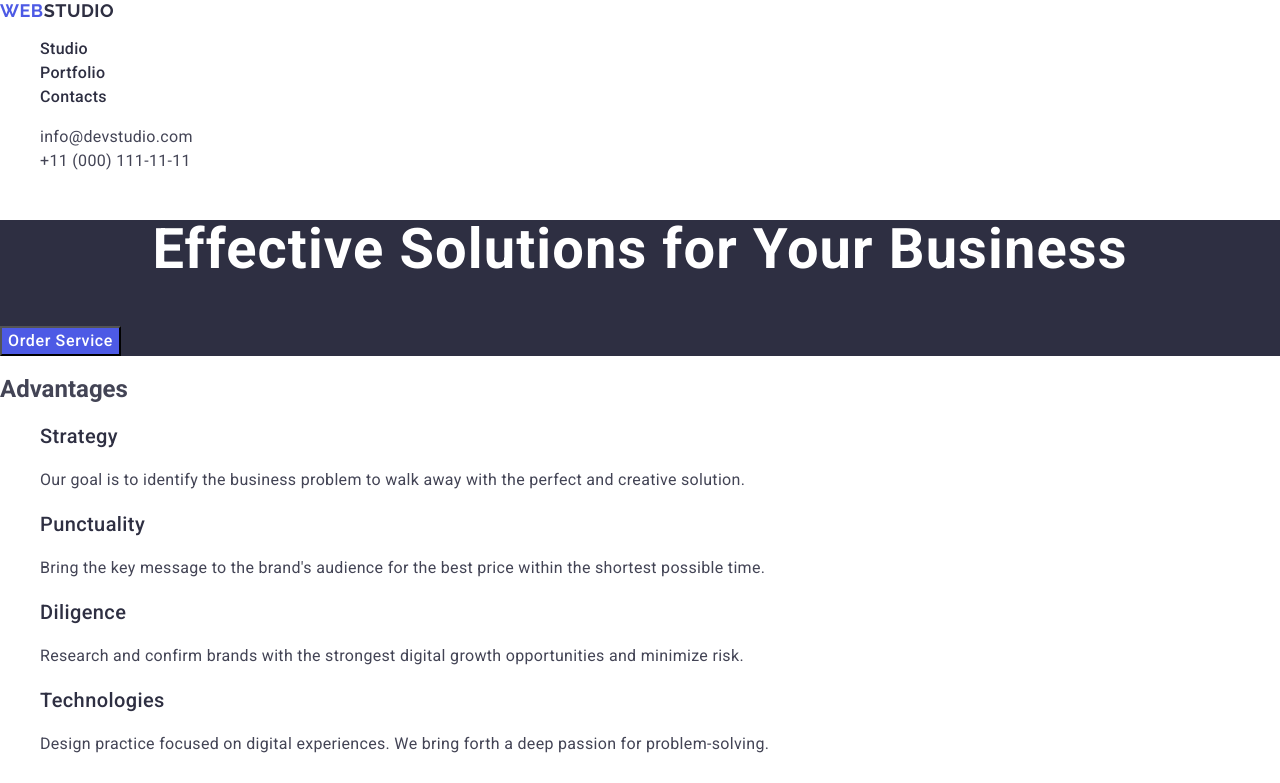
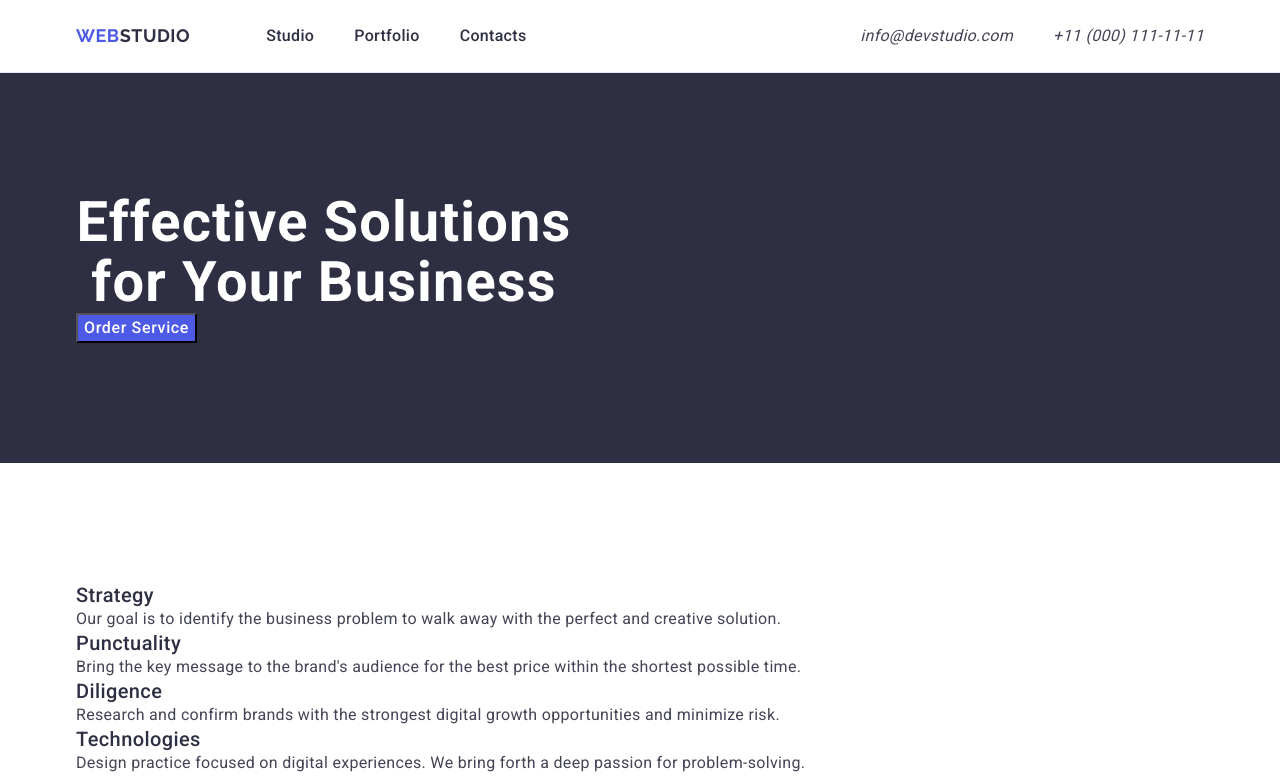
Before and after one commit to ponomarenko404-lang/goit-markup-hw-03, a plain HTML site: page index.html in a window 1280 px wide. Shown: the top 783 px of the page. Drawn offline with nearby package versions, Linux system fonts and the light colour scheme.

Commit message:
add initial files

```diff
--- a/css/styles.css
+++ b/css/styles.css
@@ -1,5 +1,8 @@
+/*============
+general styles
+=============*/
 body {
-     font-family: "Roboto",sans-serif;
+  font-family: 'Roboto', sans-serif;
   color: #434455;
   background-color: #fff;
 }
@@ -9,23 +12,111 @@ a {
 ul {
   list-style-type: none;
 }
+.container {
+  max-width: 1158px;
+  padding: 0 15px;
+  margin: 0 auto;
+}
+h1,
+h2,
+h3,
+p {
+  margin-top: 0;
+  margin-bottom: 0;
+}
+ul {
+  margin-top: 0;
+  margin-bottom: 0;
+  padding-left: 0;
+}
+img {
+  display: block;
+}
+
+.section {
+  padding-top: 120px;
+  padding-bottom: 120px;
+}
+.visually-hidden {
+  position: absolute;
+  width: 1px;
+  height: 1px;
+  margin: -1px;
+  border: 0;
+  padding: 0;
+  white-space: nowrap;
+  clip-path: inset(100%);
+  clip: rect(0 0 0 0);
+  overflow: hidden;
+}
+
+/*============
+header section
+=============*/
+
+.site-header {
+  border-bottom: 1px solid #e7e9fc;
+}
+
+.header-container {
+  display: flex;
+  align-items: center;
+  justify-content: space-between;
+  max-width: 1158px;
+  margin: 0 auto;
+  padding: 0 15px;
+}
+
+.site-navigate {
+  display: flex;
+  align-items: center;
+  flex-direction: row;
+}
+.nav-list,
+.contact-list {
+  display: flex;
+  flex-direction: row;
+  gap: 40px;
+}
 .logo {
-    font-family: "Raleway", sans-serif;
+  display: inline-block;
+  font-family: 'Raleway', sans-serif;
   font-size: 18px;
   line-height: 1.17;
   color: #4d5ae5;
   font-weight: 700;
   letter-spacing: 0.03em;
   text-transform: uppercase;
+  text-decoration: none;
+  vertical-align: middle;
+}
+
+.list {
+  display: block;
+  text-decoration: none;
+  padding: 24px 0;
+  font-weight: 500;
+  font-size: 16px;
+  color: #2e2f42;
+  line-height: 1.5;
+  letter-spacing: 0.02em;
+}
+.site-navigate {
+  font-weight: 500;
+  line-height: 1.5;
+  letter-spacing: 0.02em;
+  color: #404bbf;
+  display: flex;
+  align-items: center;
+}
+.head-link {
+  margin-right: 76px;
 }
 .logo-studio {
-    font-family: "Raleway";
+  font-family: 'Raleway';
   font-size: 18px;
   line-height: 1.16667;
   color: #2e2f42;
- }
- .back-color {
- background-color: #fff;
 }
 .nav-list {
   font-weight: 500;
@@ -33,52 +124,47 @@ a {
   color: #2e2f42;
   line-height: 1.5;
   letter-spacing: 0.02em;
-
-
 }
-.nav-list .list:hover,.nav-list .list:focus {
-                    color: #404bbf ;
-}
-.list {
-    font-weight: 500;
-        font-size: 16px;
-        color:#2e2f42;
-        line-height: 1.5;
-        letter-spacing: 0.02em;
-
+section {
+  padding: 120px 0;
 }
 
-.contact-info{
-    font-style: normal;
-}
 .info-list {
   color: #434455;
   line-height: 1.5;
   letter-spacing: 0.02em;
 }
-.contact-list .info-list:hover, .contact-list .info-list:focus {
+
+.nav-list .list:hover,
+.nav-list .list:focus {
   color: #404bbf;
+}
 
+.contact-list .info-list:hover,
+.contact-list .info-list:focus {
+  color: #404bbf;
 }
+
+/*============
+section #1
+=============*/
 
 .color {
   background: #2e2f42;
   color: #fff;
   font-weight: 700;
-
-
 }
 
 .page-title {
+  max-width: 496px;
   font-size: 56px;
   line-height: 1.07;
   text-align: center;
   letter-spacing: 0.02em;
-
 }
 
 .service-button {
-    font-family: "Roboto", sans-serif;
+  font-family: 'Roboto', sans-serif;
   background-color: #4d5ae5;
   font-weight: 500;
   color: #fff;
@@ -87,22 +173,15 @@ a {
   cursor: pointer;
   letter-spacing: 0.04em;
 }
-.service-button:hover, .service-button:focus {
+.service-button:hover,
+.service-button:focus {
   background-color: #404bbf;
 }
 
+/*============
+Advantages section #2
+=============*/
 
-
-.team-color {
-    background-color: #f4f4fd;;
-}
-
-.team-item {
-    background-color: #fff;
-    font-weight: 500;
-    letter-spacing: 0.02em;
-    color: #2e2f42;
-}
 .title {
   font-size: 20px;
   line-height: 1.2;
@@ -111,12 +190,25 @@ background-color: #404bbf;
   text-transform: capitalize;
   color: #2e2f42;
 }
+
 .text-title {
   color: #434455;
-    line-height: 1.5    ;
+  line-height: 1.5;
   font-size: 16px;
   letter-spacing: 0.02em;
 }
+
+/*============
+team section #3
+=============*/
+
+.team-color .team-item {
+  background-color: #fff;
+  font-weight: 500;
+  letter-spacing: 0.02em;
+  color: #2e2f42;
+}
+
 .team-title {
   font-size: 36px;
   line-height: 1.11;
@@ -124,7 +216,6 @@ background-color: #404bbf;
   letter-spacing: 0.02em;
   text-transform: capitalize;
   color: #2e2f42;
-
 }
 .team-name {
   font-size: 20px;
@@ -138,6 +229,11 @@ background-color: #404bbf;
   color: #434455;
   letter-spacing: 0.02em;
 }
+
+/*============
+portfolio section #4
+=============*/
+
 .team-portfolio {
   font-size: 36px;
   line-height: 1.11;
@@ -145,7 +241,6 @@ background-color: #404bbf;
   letter-spacing: 0.02em;
   text-transform: capitalize;
   color: #2e2f42;
-
 }
 .portfolio-title {
   font-size: 20px;
@@ -161,6 +256,10 @@ background-color: #404bbf;
   letter-spacing: 0.02em;
 }
 
+/*============
+footer section #5
+=============*/
+
 .section-color {
   background-color: #2e2f42;
 }
@@ -171,7 +270,7 @@ background-color: #404bbf;
   letter-spacing: 0.02em;
 }
 .studio {
-    font-family: "Raleway";
+  font-family: 'Raleway';
   font-size: 18px;
   color: #f4f4fd;
   line-height: 1.16667;
--- a/index.html
+++ b/index.html
@@ -20,15 +20,18 @@
     <link rel="stylesheet" href="./css/styles.css" />
   </head>
   <body>
-    <header class="back-color">
-      <nav>
-        <a href="./index.html" class="logo"
+    <header class="site-header">
+      <div class="container header-container">
+        <nav class="site-navigate">
+          <a href="./index.html" class="head-link logo"
             >Web<span class="logo-studio">Studio</span></a
           >
           <ul class="nav-list">
-          <li><a href="./index.html" class="list">Studio</a></li>
-          <li><a href="" class="list">Portfolio</a></li>
-          <li><a href="" class="list">Contacts</a></li>
+            <li class="item-list">
+              <a href="./index.html" class="list">Studio</a>
+            </li>
+            <li class="item-list"><a href="" class="list">Portfolio</a></li>
+            <li class="item-list"><a href="" class="list">Contacts</a></li>
           </ul>
         </nav>
         <address class="contact-info">
@@ -45,21 +48,25 @@
             </li>
           </ul>
         </address>
+      </div>
     </header>
     <main>
-      <section class="color">
+      <section class="section color">
+        <div class="container">
           <h1 class="page-title">Effective Solutions for Your Business</h1>
           <button type="button" class="service-button">Order Service</button>
+        </div>
       </section>
       <!--Advantages-->
-      <section>
-        <h2>Advantages</h2>
+      <section class="section section-advantages">
+        <div class="container">
+          <h2 class="visually-hidden">Advantages</h2>
           <ul>
             <li>
               <h3 class="title">Strategy</h3>
               <p class="text-title">
-              Our goal is to identify the business problem to walk away with the
-              perfect and creative solution.
+                Our goal is to identify the business problem to walk away with
+                the perfect and creative solution.
               </p>
             </li>
             <li>
@@ -84,11 +91,13 @@
               </p>
             </li>
           </ul>
+        </div>
       </section>
       <!--end-Advantages-->
 
       <!--team-section-->
-      <section class="team-color">
+      <section class="team-color section">
+        <div class="container">
           <h2 class="team-title">Our Team</h2>
           <ul class="team-list">
             <li class="team-item">
@@ -112,11 +121,13 @@
               <p class="team-role">UI Designer</p>
             </li>
           </ul>
+        </div>
       </section>
       <!--end-team-section-->
 
       <!--portfolio-secnion-->
-      <section>
+      <section class="section">
+        <div class="container">
           <h2 class="team-portfolio">Our Portfolio</h2>
           <ul>
             <li>
@@ -130,7 +141,12 @@
               <p class="post-title">App</p>
             </li>
             <li>
-            <img src="./images/cash.jpg" alt="cash" width="360" height="300" />
+              <img
+                src="./images/cash.jpg"
+                alt="cash"
+                width="360"
+                height="300"
+              />
               <h3 class="portfolio-title">Cashless Payment</h3>
               <p class="post-title">Marketing</p>
             </li>
@@ -145,7 +161,12 @@
               <p class="post-title">App</p>
             </li>
             <li>
-            <img src="./images/taxi.jpg" alt="taxi" width="360" height="300" />
+              <img
+                src="./images/taxi.jpg"
+                alt="taxi"
+                width="360"
+                height="300"
+              />
               <h3 class="portfolio-title">Taxi Service</h3>
               <p class="post-title">Marketing</p>
             </li>
@@ -170,17 +191,20 @@
               <p class="post-title">Marketing</p>
             </li>
           </ul>
+        </div>
       </section>
       <!--endportfolio-secnion-->
     </main>
     <footer class="section-color">
+      <div class="container">
         <a href="./index.html" class="logo"
           >Web<span class="studio">Studio</span></a
         >
         <p class="text">
-        Increase the flow of customers and sales for your business with digital
-        marketing & growth solutions.
+          Increase the flow of customers and sales for your business with
+          digital marketing & growth solutions.
         </p>
+      </div>
     </footer>
   </body>
 </html>
```
Lines whose indentation alone changed are shown as unchanged.
